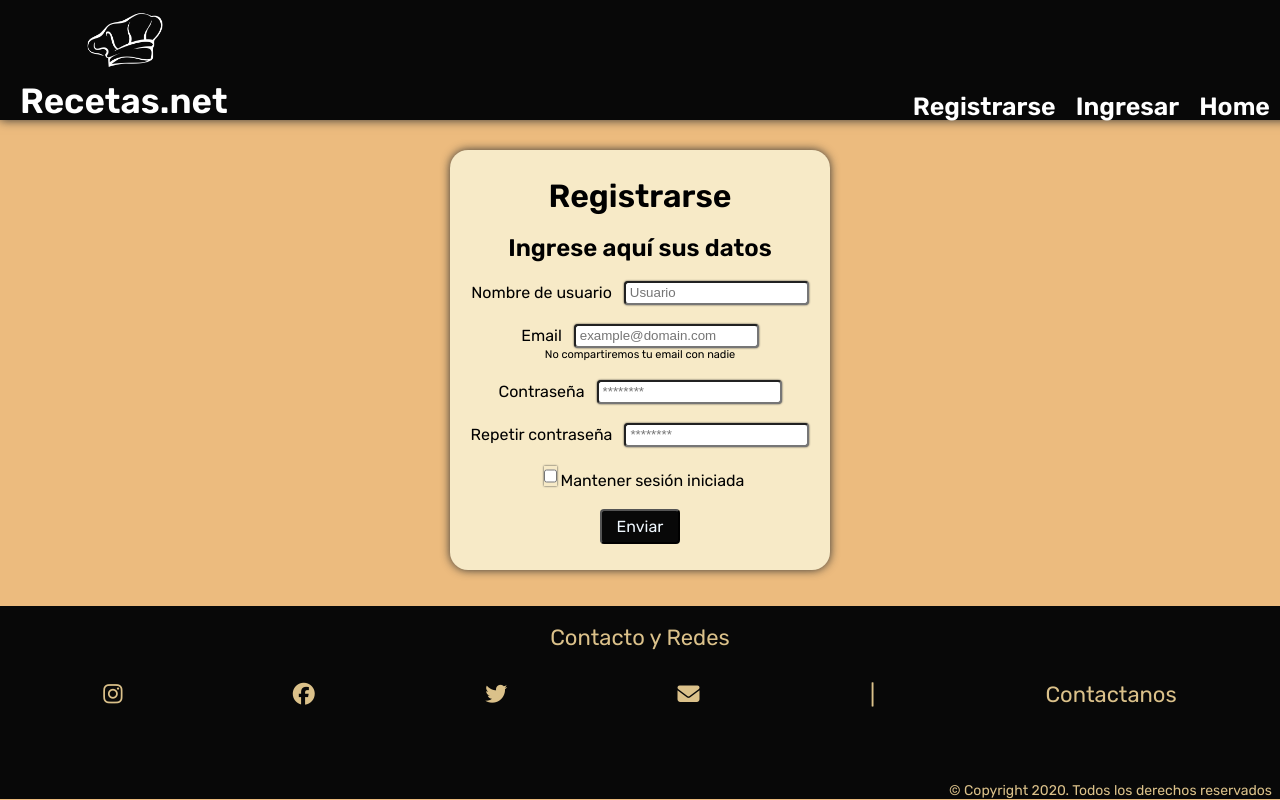
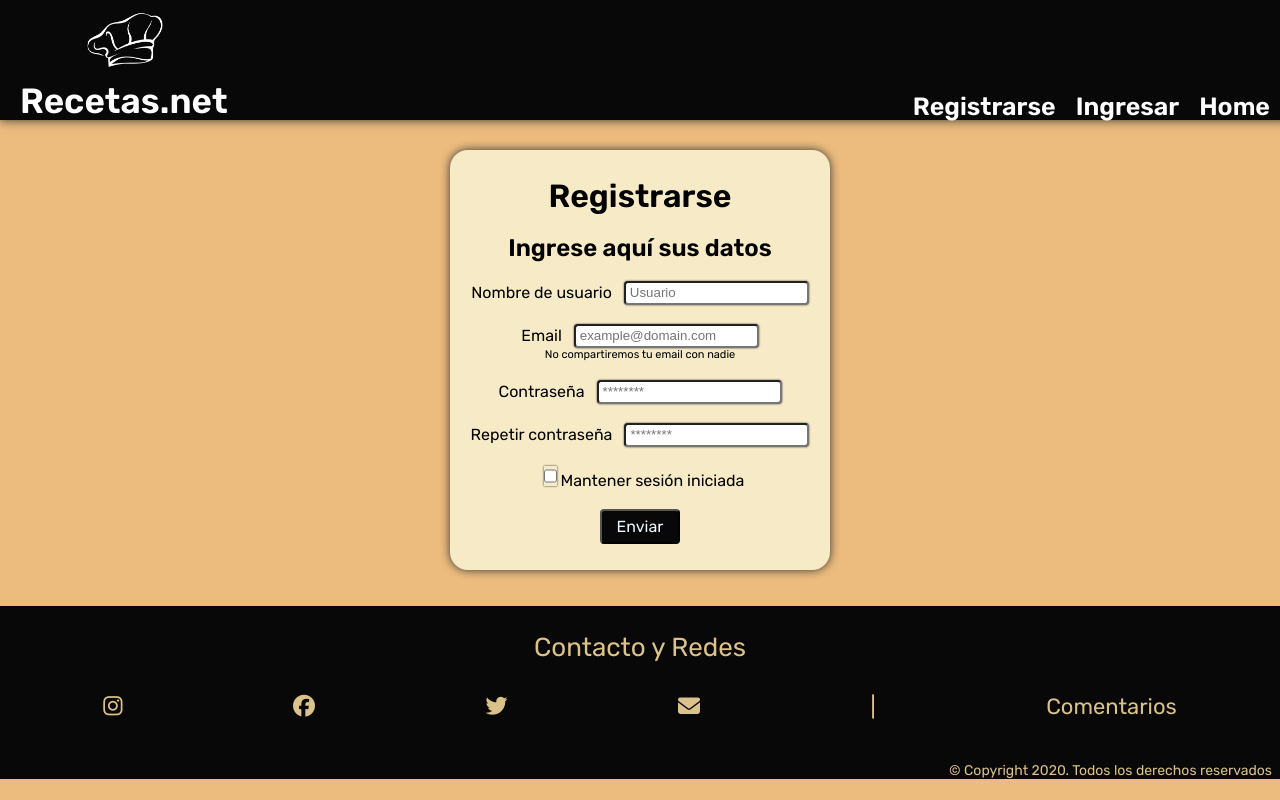
Before and after one commit to MagdaZF/Recetas.net, a plain HTML site: page registrarse.html in a window 1280 px wide. Drawn offline with Linux system fonts and the light colour scheme.

Commit message:
modificación de font-size y height de footer

```diff
--- a/registrarse.html
+++ b/registrarse.html
@@ -69,7 +69,7 @@
                 <a class="iconos" href="http://"><i class="fa-brands fa-twitter"></i></a>
                 <a class="iconos" href="http://"><i class="fa-solid fa-envelope"></i></a>
                 <li class="divisor">|</li>
-                <li class="contactanos"><a href="contactanos.html">Contactanos</a></li>
+                <li class="contactanos"><a href="contactanos.html">Comentarios</a></li>
             </ul>
         </div>
         <div class="copyright">
--- a/style-batchcooking.css
+++ b/style-batchcooking.css
@@ -409,7 +409,7 @@ footer a {
         margin-left: 40px;
     }
     .contacto {
-        height: 140px;
+        height: 130px;
         padding: 18px;
     }
     .contacto span {
@@ -427,7 +427,10 @@ footer a {
     .copyright {
         margin-top: 0px;
     }
+    .contacto {
+        height: 120px;
+    }
     .titulo-footer {
-        padding: 0px 0px 0px 0px;
+        padding: 8px 0px 0px 0px;
     }
 }
--- a/style-carnes.css
+++ b/style-carnes.css
@@ -179,7 +179,7 @@ footer a {
         align-content: normal;
     }
     .contacto {
-        height: 140px;
+        height: 130px;
         padding: 18px;
     }
     .iconos {
@@ -208,7 +208,10 @@ footer a {
     }
 }
 @media (min-width: 1200px) {
+    .contacto {
+        height: 120px;
+    }
     .titulo-footer {
-        padding: 0px 0px 0px 0px;
+        padding: 8px 0px 0px 0px;
     }
 }
--- a/style-contactanos.css
+++ b/style-contactanos.css
@@ -204,7 +204,7 @@ footer a {
         width: 400px;
     }
     .contacto {
-        height: 140px;
+        height: 130px;
         padding: 18px;
     }
     .iconos {
@@ -255,7 +255,10 @@ footer a {
         width: 100%;
         height: 350px;
     }
+    .contacto {
+        height: 120px;
+    }
     .titulo-footer {
-        padding: 0px 0px 0px 0px;
+        padding: 8px 0px 0px 0px;
     }
 }
--- a/style-registrarse.css
+++ b/style-registrarse.css
@@ -177,6 +177,10 @@ footer a {
         height: 140px;
         padding: 18px;
     }
+    .titulo-footer {
+        padding: 8px 0px 20px 0px;
+        font-size: 26px;
+    }
     .iconos {
         text-align: none;
         flex-direction: none;
@@ -207,7 +211,10 @@ footer a {
     .formulario {
         margin-top: 50px;
     }
+    .contacto {
+        height: 120px;
+    }
     .titulo-footer {
-        padding: 0px 0px 0px 0px;
+        padding: 8px 0px 0px 0px;
     }
 }
--- a/style.css
+++ b/style.css
@@ -320,4 +320,14 @@ footer a {
     .cursos {
         height: 500px;
     }
+    .titulo-footer {
+        font-size: 22px;
+
+    }
+    .contacto {
+        height: 120px;
+    }
+    .titulo-footer {
+        padding: 8px 0px 0px 0px;
+    }
 }
```
Also changed, not shown: img/fondo madera.jpg (added).
